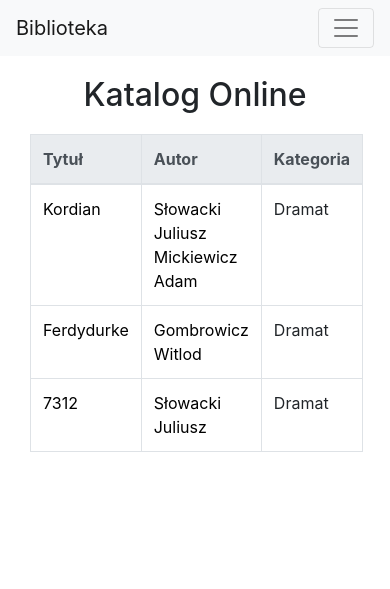
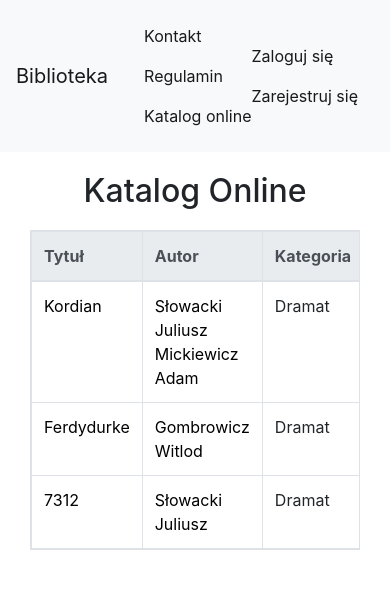
Before and after one commit to wojtek9502/Biblioteka-Django, a Django app: a page that uses library_project/templates/base.html in a window 390 px wide. Shown: the top 589 px of the page. Run offline with Django 3.2, Linux system fonts and the light colour scheme; data comes from the database, SQL or seed files in the repository; some libraries are stand-ins or nearby versions.

Commit message:
menu fix and add responsive tables

```diff
--- a/library_project/library_app/templates/library_app/book_list.html
+++ b/library_project/library_app/templates/library_app/book_list.html
@@ -5,7 +5,7 @@
     <div class="page-title">
         <h2>Katalog Online</h2>
     </div>
-        <table class="table table-bordered table-hover">
+        <table class="table table-bordered table-hover table-responsive">
             <thead class="thead-light">
                 <tr>
                     <th scope="col">Tytuł</th>
--- a/library_project/templates/base.html
+++ b/library_project/templates/base.html
@@ -19,11 +19,8 @@
 
     <nav class="navbar navbar-expand-lg navbar-light bg-light">
         <a class="navbar-brand" href="{% url 'index' %}">Biblioteka</a>
-        <button class="navbar-toggler" type="button" data-toggle="collapse" data-target="#navbarNavDropdown" aria-controls="navbarNavDropdown" aria-expanded="false" aria-label="Toggle navigation">
-            <span class="navbar-toggler-icon"></span>
-        </button>
-        <div id="navbarNavDropdown" class="navbar-collapse collapse">
-            <ul class="navbar-nav mr-auto">
+        <div class="navbar">
+            <ul class="navbar-nav">
                 <li class="nav-item active">
                     <a class="nav-link" href="{% url 'contact' %}">Kontakt</a>
                 </li>
```
Also changed, not shown: library_project/library_app/forms.html (deleted), library_project/library_app/forms.py (added).
